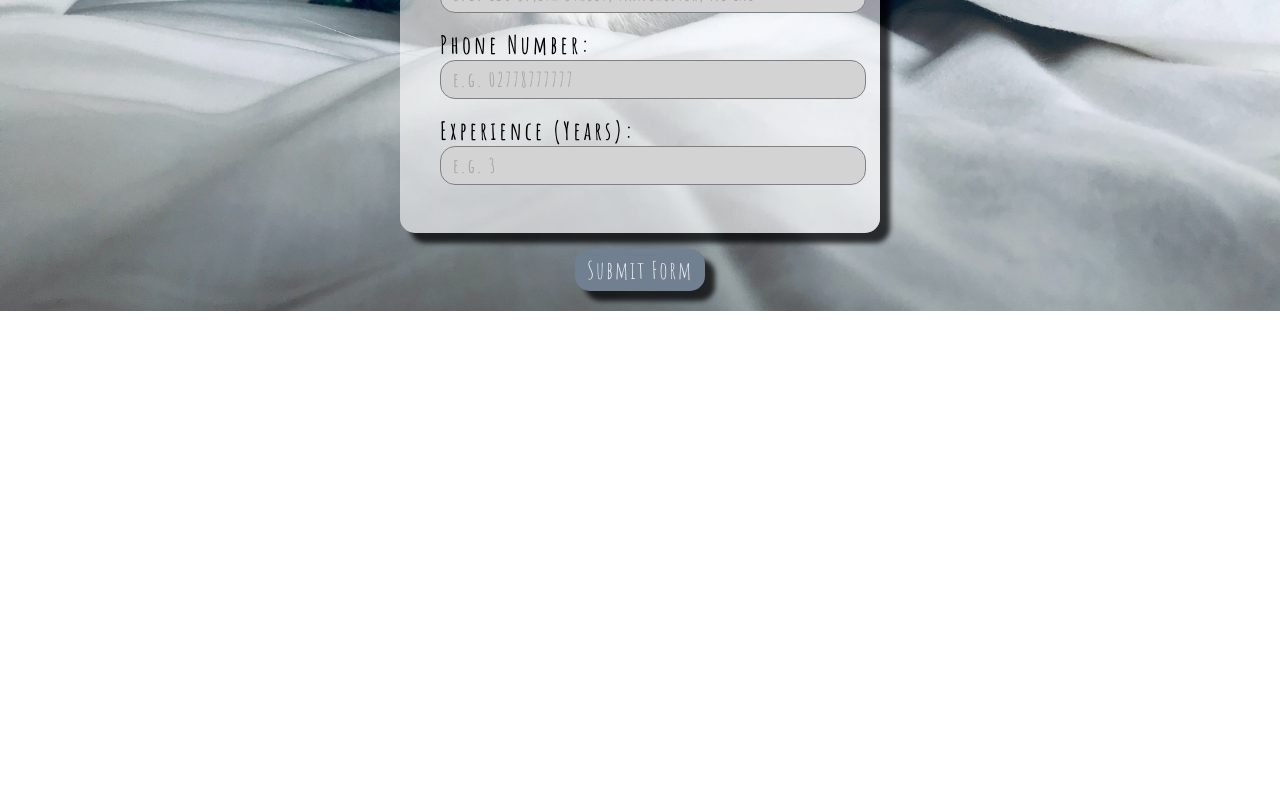
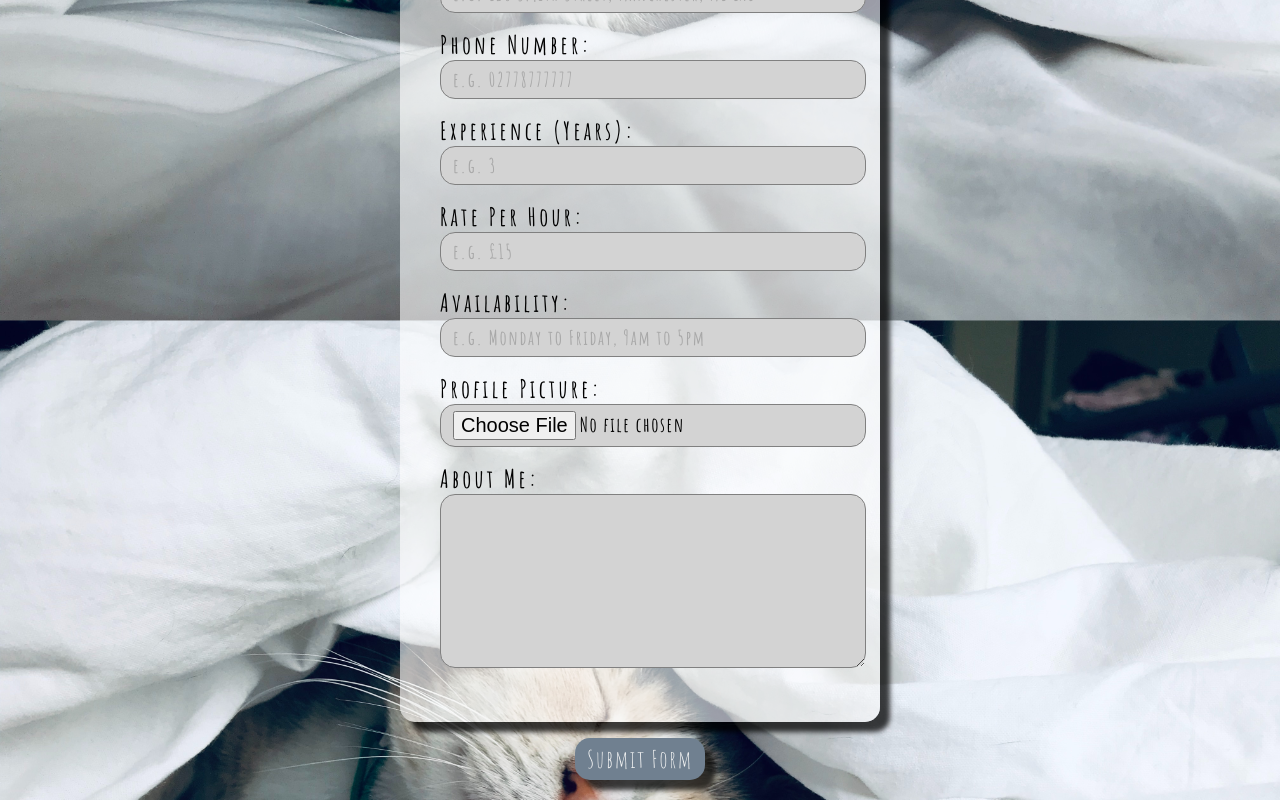
Before and after one commit to BenjaminSeed/kitty-sitter, a React (Vite) app: page /sitters in a window 1280 px wide. Shown: the part 543-1343 px from the top of the page. Before the commit the page ends 854 px from the top, so only its background shows below. Built offline with nearby package versions, Linux system fonts and the light colour scheme.

Commit message:
minor changes to form. added test files. changed grammar in about component.

```diff
--- a/src/components/About.jsx
+++ b/src/components/About.jsx
@@ -7,7 +7,7 @@ const About = () => {
     <>
       <h1 className="about-header">Meet The team behind kitty sitter</h1>
       <p className="about-info">
-        Welcome to kitty sitter! the interwebs no1 place for all your cat sitter
+        Welcome to kitty sitter! the internets no1 place for all your cat sitter
         needs.
       </p>
       <p className="about-info">
--- a/src/components/CatSitterForm.jsx
+++ b/src/components/CatSitterForm.jsx
@@ -10,6 +10,7 @@ const CatSitterForm = () => {
     address: "",
     phoneNumber: "",
     experience: "",
+    profile: "",
   });
 
   const handleSubmit = (e) => {
@@ -26,6 +27,9 @@ const CatSitterForm = () => {
       address: "",
       phoneNumber: "",
       experience: "",
+      rate: "",
+      availability: "",
+      bio: "",
     });
   };
 
@@ -95,6 +99,54 @@ const CatSitterForm = () => {
             />
           </label>
         </div>
+        <div className="form-row">
+          <label className="form-label">
+            Rate per hour:
+            <input
+              type="text"
+              className="form-input"
+              placeholder="e.g. £15 "
+              value={form.rate}
+              onChange={(e) => setForm({ ...form, rate: e.target.value })}
+            />
+          </label>
+        </div>
+        <div className="form-row">
+          <label className="form-label">
+            Availability:
+            <input
+              type="text"
+              className="form-input"
+              placeholder="e.g. Monday to Friday, 9am to 5pm "
+              value={form.availability}
+              onChange={(e) =>
+                setForm({ ...form, availability: e.target.value })
+              }
+            />
+          </label>
+        </div>
+        <div className="form-row">
+          <label className="form-label">
+            Profile Picture:
+            <input
+              type="file"
+              className="form-input"
+              value={form.profile}
+              onChange={(e) => setForm({ ...form, profile: e.target.value })}
+            />
+          </label>
+        </div>
+        <div className="form-row">
+          <label className="form-label">
+            About Me:
+            <textarea
+              type="text"
+              className="form-inputBio"
+              value={form.bio}
+              onChange={(e) => setForm({ ...form, bio: e.target.value })}
+            />
+          </label>
+        </div>
       </form>
       <button className="btn btn-block" onClick={handleClick}>
         Submit Form
--- a/src/components/SearchBar.jsx
+++ b/src/components/SearchBar.jsx
@@ -28,8 +28,11 @@ const SearchBar = ({ placeHolder, data }) => {
   };
 
   const handleLinkClick = () => {
-    linkClicked === value.name;
-    return setLinkClicked(false);
+    if (linkClicked === value.name) {
+      setLinkClicked(false);
+    } else {
+      return setLinkClicked("Invalid link clicked");
+    }
   };
 
   return (
--- a/src/styles/CatSitterForm.css
+++ b/src/styles/CatSitterForm.css
@@ -69,6 +69,18 @@
   letter-spacing: 0.1rem;
 }
 
+.form-inputBio {
+  width: 100%;
+  height: 10rem;
+  padding: 0.375rem 0.75rem;
+  border-radius: 15px;
+  background: lightgray;
+  border: 1px solid grey;
+  font-weight: bolder;
+  font-size: 20px;
+  letter-spacing: 0.1rem;
+}
+
 .sitter-title {
   font-family: "Amatic SC", cursive;
   display: flex;
```
Also changed, not shown: 2 other files (tests, documents, lock files or other folders).
